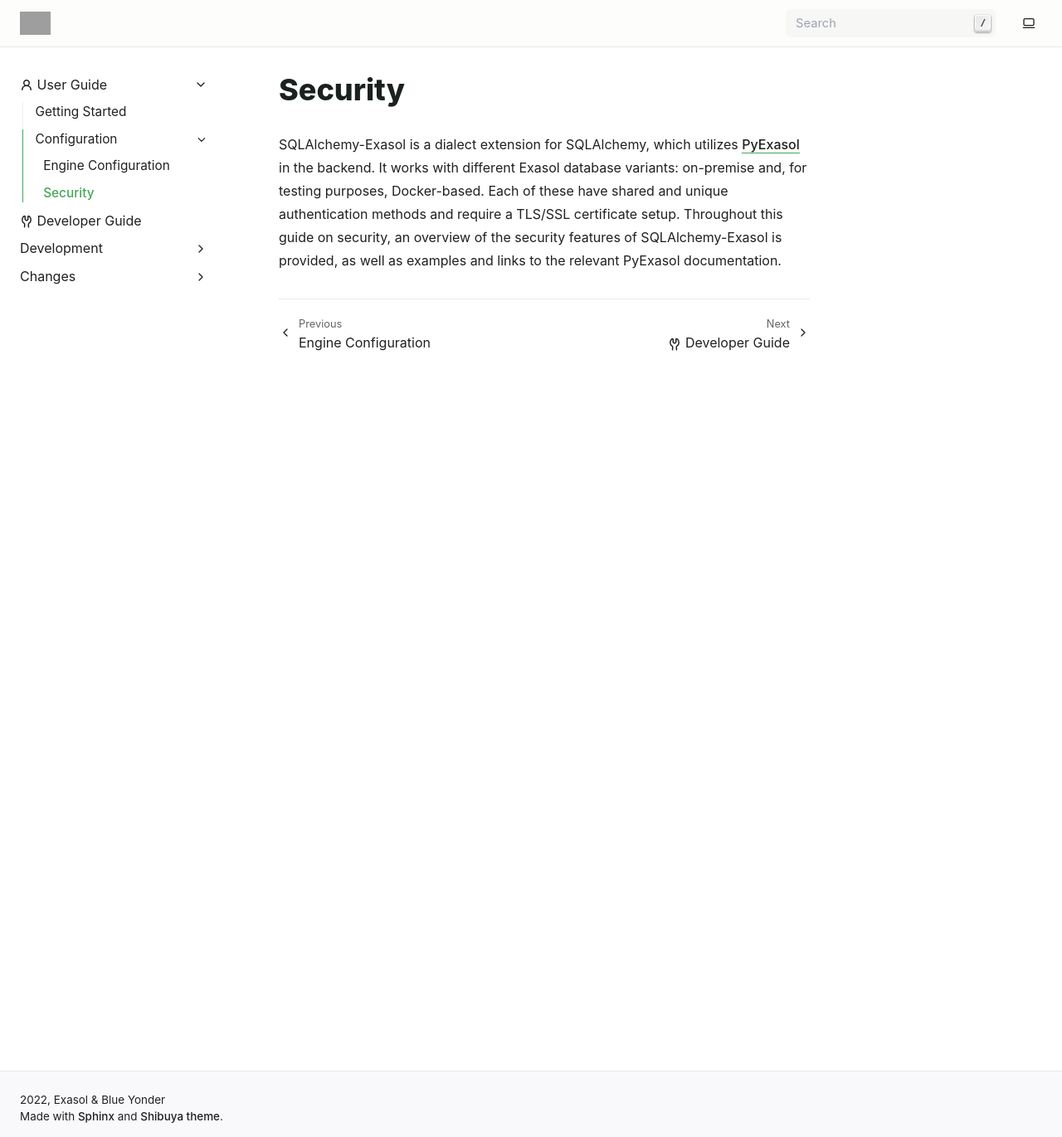
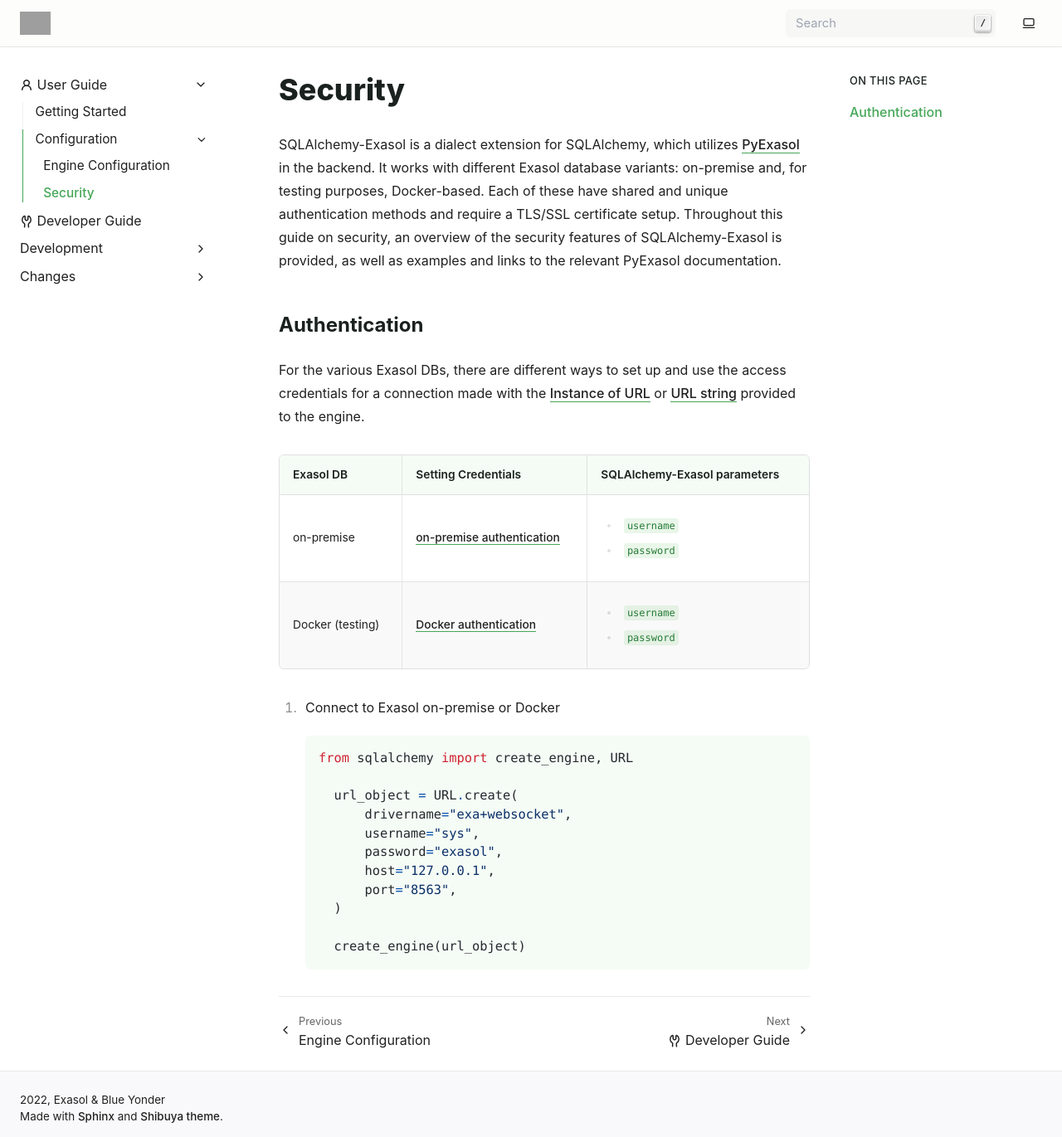
Before and after one commit to exasol/sqlalchemy-exasol, a Sphinx documentation site: the page built from doc/user_guide/configuration/security.rst, in a window 1280 px wide and 1371 px high. Shown: the whole window at 83% size. Built offline with Sphinx 7.4.7, drawn with Linux system fonts in a browser that asks for light colours; grey boxes are pictures that could not be loaded.

Commit message:
Add authentication section

```diff
--- a/doc/user_guide/configuration/engine_configuration.rst
+++ b/doc/user_guide/configuration/engine_configuration.rst
@@ -46,7 +46,7 @@
 
     from sqlalchemy import create_engine
 
-    user = "sys"
+    username = "sys"
     password = "exasol"
     host = "127.0.0.1"
     port = "8563"
@@ -56,7 +56,7 @@
     # Additional parameters are preceded by a `&`.
     query = "?AUTOCOMMIT=y"
 
-    url_string = f"exa+websocket://{user}:{password}@{host}:{port}/{schema}{query}"
+    url_string = f"exa+websocket://{username}:{password}@{host}:{port}/{schema}{query}"
 
     create_engine(url_string)
 
--- a/doc/user_guide/configuration/security.rst
+++ b/doc/user_guide/configuration/security.rst
@@ -10,3 +10,42 @@
 authentication methods and require a TLS/SSL certificate setup. Throughout this
 guide on security, an overview of the security features of SQLAlchemy-Exasol is
 provided, as well as examples and links to the relevant PyExasol documentation.
+
+.. _authentication:
+
+Authentication
+**************
+
+For the various Exasol DBs, there are different ways to set up and use the access
+credentials for a connection made with the :ref:`instance_url` or :ref:`url_string`
+provided to the engine.
+
++------------------+------------------------------+----------------------------------------+
+| Exasol DB        | Setting Credentials          | SQLAlchemy-Exasol parameters           |
++==================+==============================+========================================+
+| on-premise       | `on-premise authentication`_ | * ``username``                         |
+|                  |                              | * ``password``                         |
++------------------+------------------------------+----------------------------------------+
+| Docker (testing) | `Docker authentication`_     | * ``username``                         |
+|                  |                              | * ``password``                         |
++------------------+------------------------------+----------------------------------------+
+
+.. _on-premise authentication: https://docs.exasol.com/db/latest/sql/create_user.htm
+.. _Docker authentication: https://github.com/exasol/docker-db?tab=readme-ov-file#connecting-to-the-database
+
+
+#. Connect to Exasol on-premise or Docker
+
+   .. code-block:: python
+
+      from sqlalchemy import create_engine, URL
+
+        url_object = URL.create(
+            drivername="exa+websocket",
+            username="sys",
+            password="exasol",
+            host="127.0.0.1",
+            port="8563",
+        )
+
+        create_engine(url_object)
```
